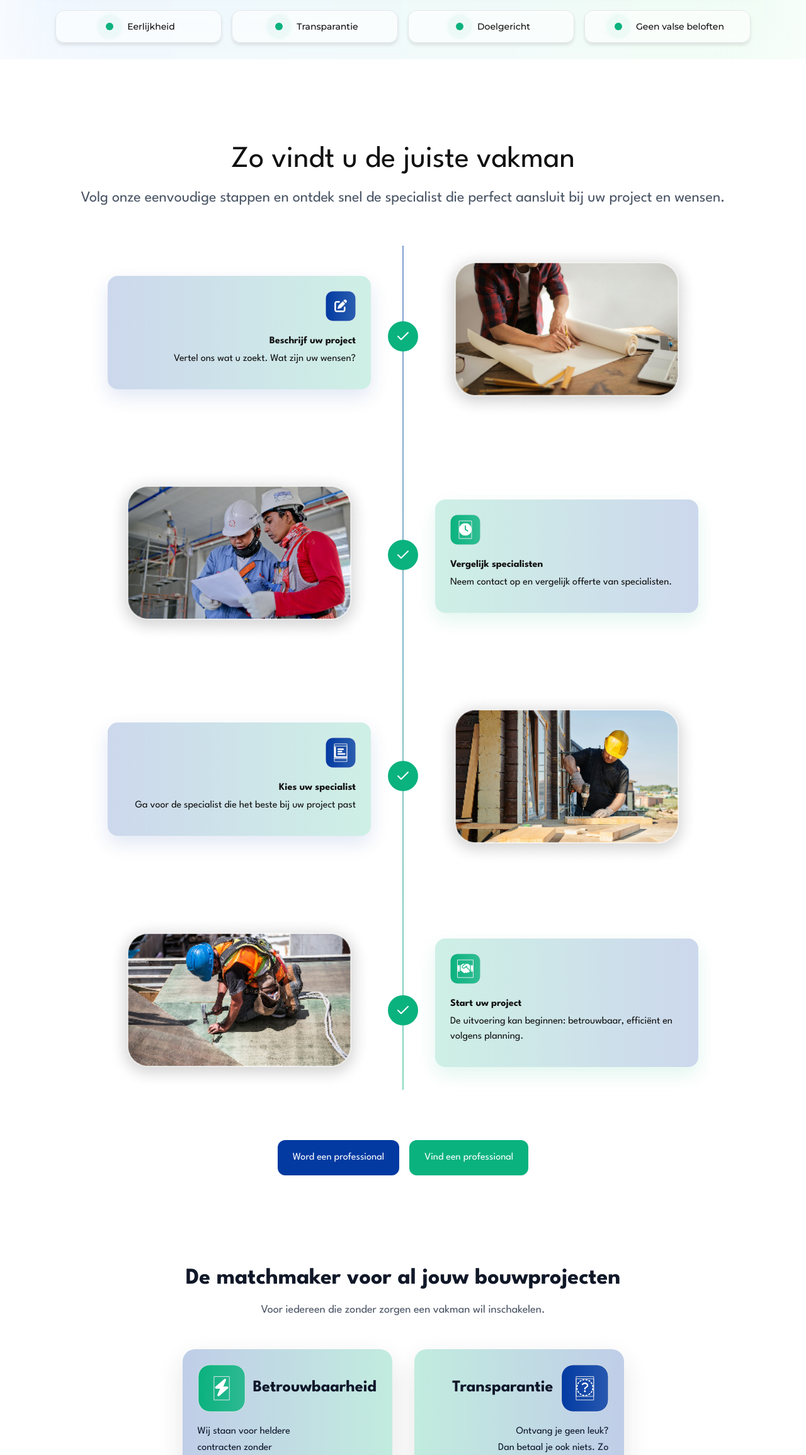
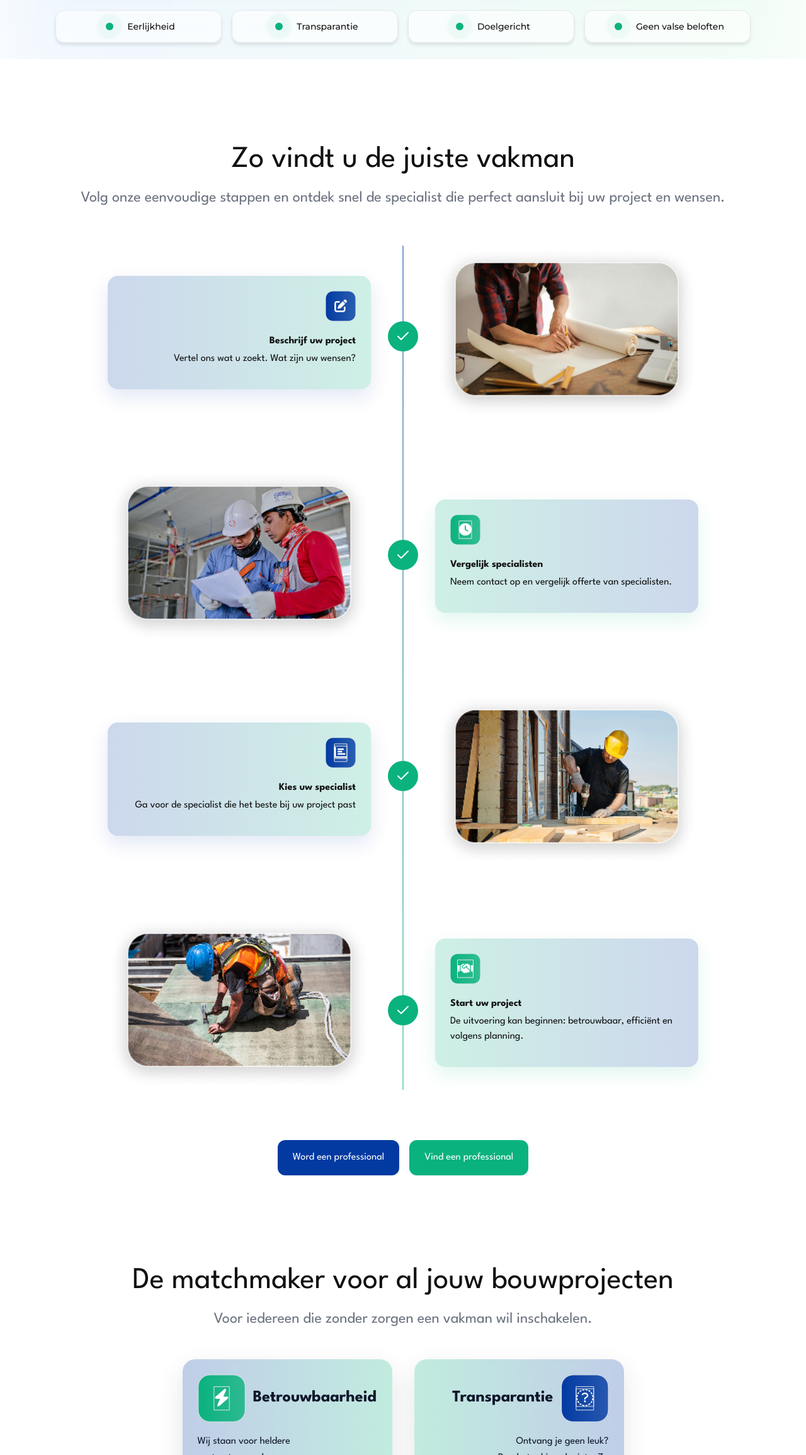
Before and after one commit to invosoltechnologies/bouwmatcher, a Next.js app: page / in a window 1280 px wide. Shown: the part 880-3190 px from the top of the page at 63% size. Built offline with nearby package versions, Linux system fonts and the light colour scheme.

Commit message:
Fix Font Styles

```diff
--- a/src/components/Homepage/Values.tsx
+++ b/src/components/Homepage/Values.tsx
@@ -22,22 +22,22 @@ export default function Values() {
   );
 
   return (
-    <section className="py-16 px-4">
-      <div className="max-w-7xl mx-auto">
-        <div className="text-center mb-12">
-          <h2 className="text-3xl md:text-4xl font-bold text-gray-900 mb-4">
+    <section className='py-16 px-4'>
+      <div className='max-w-7xl mx-auto'>
+        <div className='text-center mb-12'>
+          <h2 className='text-5xl font-normal text-foreground mb-5'>
             De matchmaker voor al jouw bouwprojecten
           </h2>
-          <p className="text-lg text-gray-600 max-w-2xl mx-auto">
+          <p className='text-muted-foreground text-2xl'>
             Voor iedereen die zonder zorgen een vakman wil inschakelen.
           </p>
         </div>
 
-        <div className="mb-12">
+        <div className='mb-12'>
           <ValuesShape />
         </div>
 
-        <div className="flex flex-col sm:flex-row gap-4 justify-center items-center">
+        <div className='flex flex-col sm:flex-row gap-4 justify-center items-center'>
           {ctaButtons}
         </div>
       </div>
--- a/src/components/ui/process-steps.tsx
+++ b/src/components/ui/process-steps.tsx
@@ -70,7 +70,7 @@ export default function ProcessSteps({
               </h2>
             )}
             {subtitle && (
-              <p className='text-gray-600 text-2xl'>
+              <p className='text-muted-foreground  text-2xl'>
                 {subtitle}
               </p>
             )}
```
